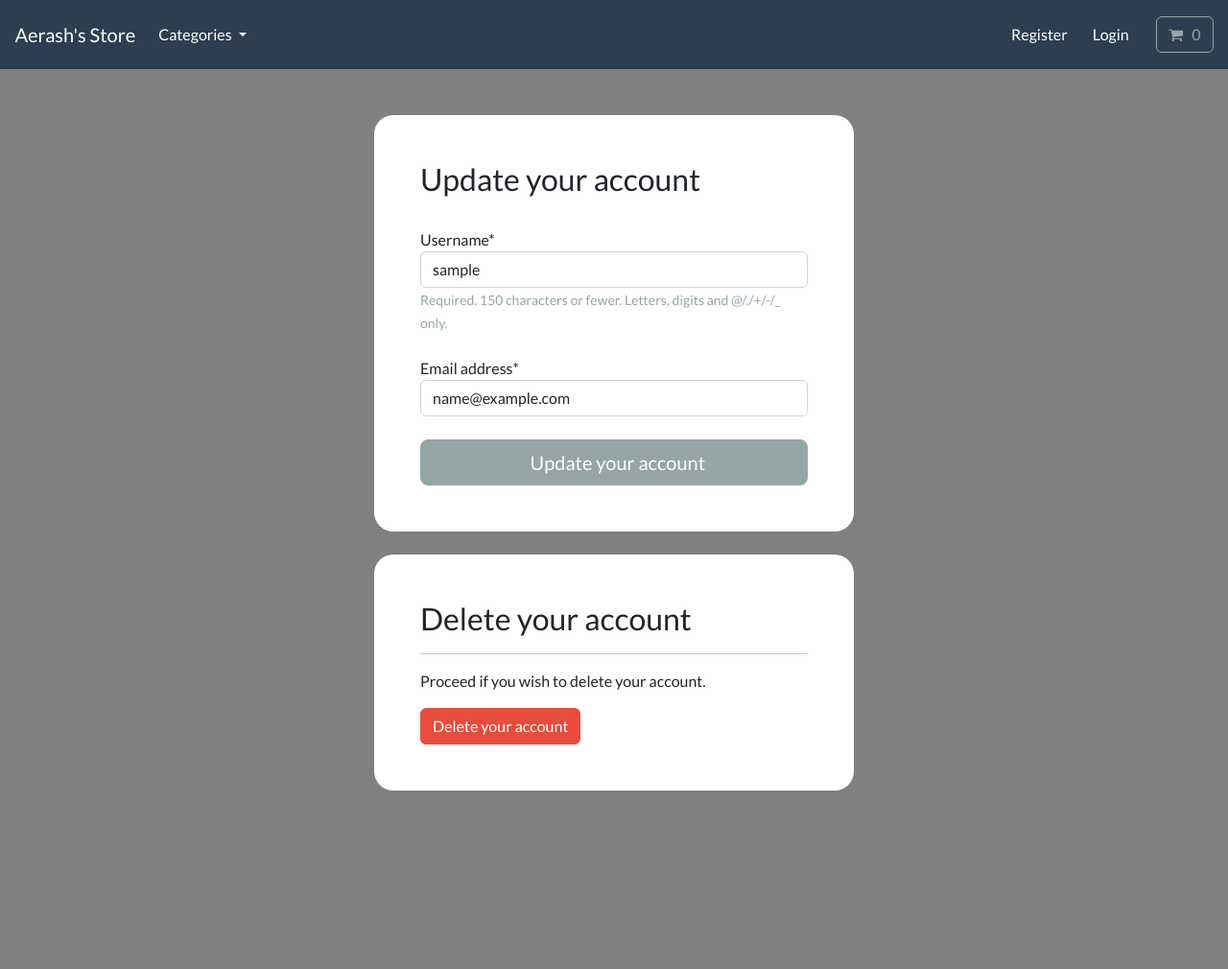
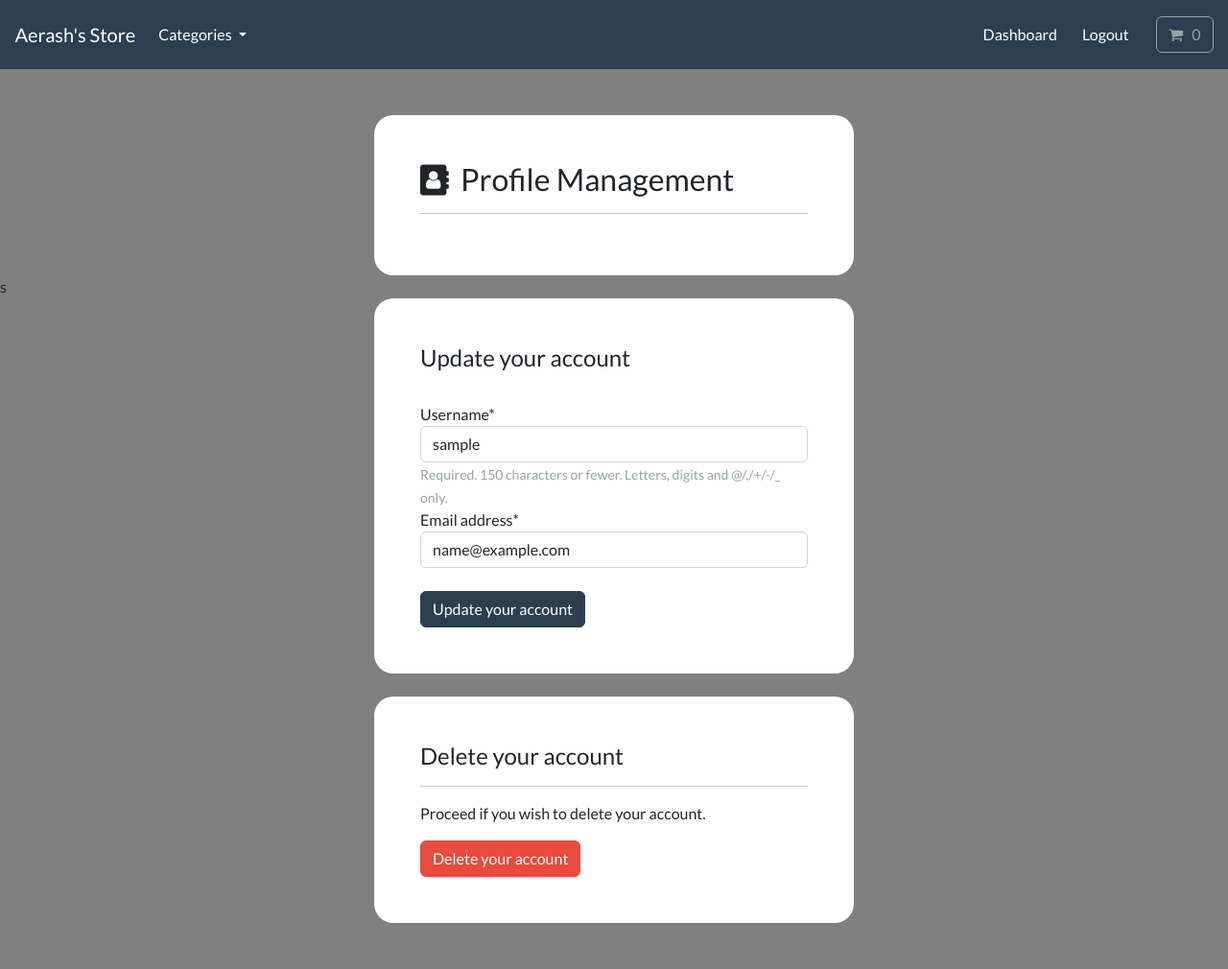
Before and after one commit to nuzulul19/ecommerce-app-django, a Django app: page /account/profile-management/ in a window 1280 px wide. Shown: the whole page at 96% size. Before the commit the page ends 824 px from the top, so only its background shows below. Run offline with Django 4.2, Linux system fonts and the light colour scheme; the visitor is signed in with stand-in values (Sample User, id 1); data that the repository does not hold is empty; some libraries are stand-ins or nearby versions.

Commit message:
Add more styling and add update user validation

```diff
--- a/account/forms.py
+++ b/account/forms.py
@@ -42,3 +42,9 @@ class UpdateUserForm(forms.ModelForm):
     def __init__(self, *args, **kwargs):
         super(UpdateUserForm, self).__init__(*args, **kwargs)
         self.fields["email"].required = True
+
+    def clean_email(self):
+        email = self.cleaned_data.get("email")
+        if User.objects.filter(email=email).exclude(pk=self.instance.pk).exists():
+            raise forms.ValidationError("This email is already exists")
+        return email
--- a/account/templates/account/dashboard.html
+++ b/account/templates/account/dashboard.html
@@ -18,12 +18,14 @@
   <div class="container bg-white shadow-md p-5 form-layout">
     <h4>Track your orders</h4>
     <hr />
+    <p>Track all of your orders here</p>
     <a class="btn btn-primary navbar-btn text-white" type="button" href="{% url 'store' %}"> My orders </a>
   </div>
   <br />
   <div class="container bg-white shadow-md p-5 form-layout">
     <h4>Manage your account</h4>
     <hr />
+    <p>Update or delete your account</p>
     <a class="btn btn-primary navbar-btn text-white" type="button" href="{% url 'profile-management' %}"
       >Profile Management
     </a>
--- a/account/templates/account/profile-management.html
+++ b/account/templates/account/profile-management.html
@@ -7,21 +7,26 @@
 <body>
   <br /><br />
   <div class="container bg-white shadow-md p-5 form-layout">
-    <h3>Update your account</h3>
+    <h3><i class="fa fa-address-book"></i>&nbsp; Profile Management</h3>
+    <hr />
+  </div>
+  s
+  <br />
+  <div class="container bg-white shadow-md p-5 form-layout">
+    <h4>Update your account</h4>
     <br />
     <form method="POST" autocomplete="off">
       <!-- prettier-ignore -->
       {% csrf_token %}
       {{ form.username|as_crispy_field }}
-      <br />
       {{ form.email|as_crispy_field }}
       <br />
-      <button type="submit" class="btn btn-secondary btn-lg w-100 btn-block p-2">&nbsp; Update your account</button>
+      <button type="submit" class="btn btn-primary navbar-btn text-white">Update your account</button>
     </form>
   </div>
   <br />
   <div class="container bg-white shadow-md p-5 form-layout">
-    <h3>Delete your account</h3>
+    <h4>Delete your account</h4>
     <hr />
     <p>Proceed if you wish to delete your account.</p>
     <a class="btn btn-danger navbar-btn text-white" type="button" href="{% url 'delete-account' %}"
--- a/account/views.py
+++ b/account/views.py
@@ -91,12 +91,12 @@ def dashboard(request):
 @login_required(login_url="my-login")
 def profile_management(request):
     """Updating user's username and email only"""
+    form = UpdateUserForm(instance=request.user)
     if request.method == "POST":
         form = UpdateUserForm(request.POST, instance=request.user)
         if form.is_valid():
             form.save()
             return redirect("dashboard")
-    form = UpdateUserForm(instance=request.user)
     context = {"form": form}
     return render(request, "account/profile-management.html", context)
 
--- a/ecommerce_app_django/settings.py
+++ b/ecommerce_app_django/settings.py
@@ -144,8 +144,8 @@ MEDIA_ROOT = BASE_DIR / "static/media"
 DEFAULT_AUTO_FIELD = "django.db.models.BigAutoField"
 
 # Send Email via Console
-# EMAIL_BACKEND = "django.core.mail.backends.console.EmailBackend"
-EMAIL_BACKEND = "django.core.mail.backends.smtp.EmailBackend"
+EMAIL_BACKEND = "django.core.mail.backends.console.EmailBackend"
+# EMAIL_BACKEND = "django.core.mail.backends.smtp.EmailBackend"
 EMAIL_HOST = "smtp.gmail.com"
 EMAIL_PORT = 587
 EMAIL_USE_TLS = True
--- a/store/templates/store/base.html
+++ b/store/templates/store/base.html
@@ -61,13 +61,25 @@
     </div>
     <div class="collapse navbar-collapse text-center" id="navbarNavDropdown">
       <ul class="navbar-nav ms-auto">
+        {% if user.is_authenticated %}
+        <li class="nav-item">
+          <a class="btn btn-alert navbar-btn text-white" type="button" href="{% url 'dashboard' %}"> Dashboard </a>
+        </li>
+        {% else %}
         <li class="nav-item">
           <a class="btn btn-alert navbar-btn text-white" type="button" href="{% url 'register' %}"> Register </a>
         </li>
+        {% endif %}
+        <!-- prettier-ignore -->
+        {% if user.is_authenticated %}
+        <li class="nav-item">
+          <a class="btn btn-alert navbar-btn text-white" type="button" href="{% url 'user-logout' %}"> Logout </a>
+        </li>
+        {% else %}
         <li class="nav-item">
           <a class="btn btn-alert navbar-btn text-white" type="button" href="{% url 'my-login' %}"> Login </a>
         </li>
-        &nbsp; &nbsp; &nbsp;
+        {% endif %} &nbsp; &nbsp; &nbsp;
         <li class="nav-item">
           <a type="button" role="button" href="{% url 'cart-summary' %}" class="btn btn-outline-secondary">
             <i class="fa fa-shopping-cart" aria-hidden="true"></i>
--- a/store/templates/store/store.html
+++ b/store/templates/store/store.html
@@ -8,7 +8,9 @@
       <br />
       <p class="lead text-muted">Browse our extensive collection.</p>
       <br />
-      <a href="{% url 'register' %}" class="btn btn-primary my-2"> Create an account </a>
+      <a href="{% url 'register' %}" class="btn btn-primary my-2"
+        ><i class="fa fa-user-plus"></i>&nbsp; Create an account
+      </a>
     </div>
   </div>
 </section>
```
Also changed, not shown: account/templates/account/delete-account.html (+9 -3 lines), account/templates/account/my-login.html (+11 -1 lines), account/templates/account/registration/register.html (+7 -2 lines).
